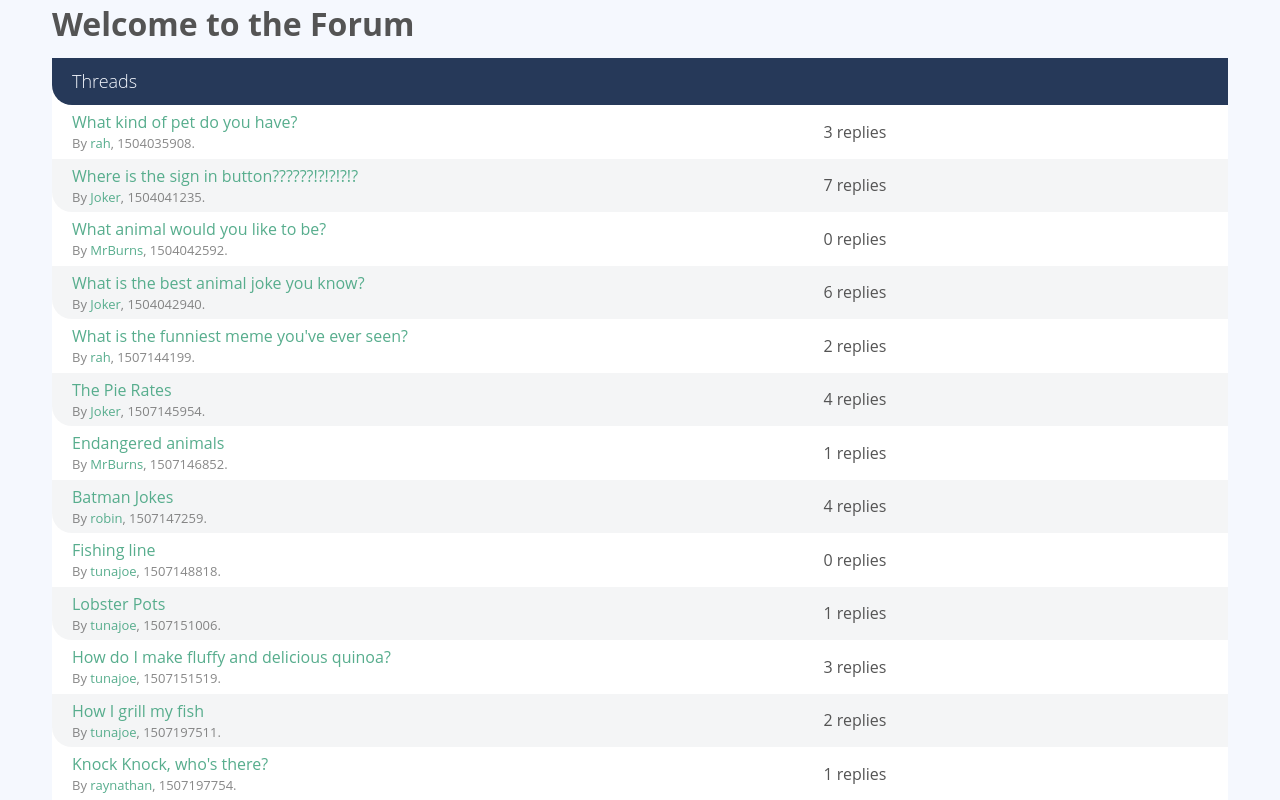
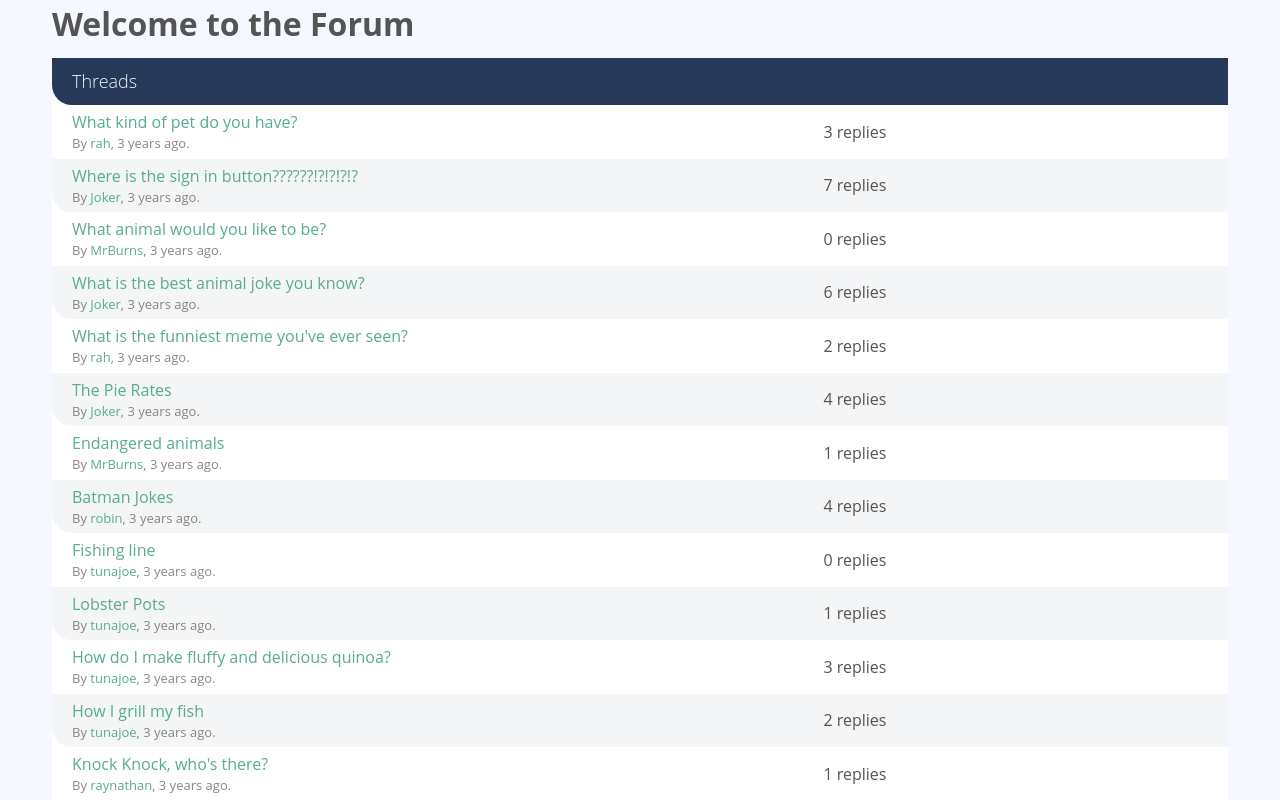
Before and after one commit to Gurzhii/vue-forum, a Vue app: page / in a window 1280 px wide. Shown: the top 800 px of the page. Built offline with nearby package versions, Linux system fonts and the light colour scheme.

Commit message:
mv dates to component

```diff
--- /dev/null
+++ b/src/components/AppDateComponent.vue
@@ -0,0 +1,24 @@
+<template>
+  <span :title="timestamp | humanFriendlyDate">{{ timestamp | diffForHumans }}</span>
+</template>
+
+<script>
+import moment from 'moment';
+
+export default {
+  props: {
+    timestamp: {
+      required: true,
+      type: Number,
+    },
+  },
+  filters: {
+    humanFriendlyDate(date) {
+      return moment.unix(date).format('MMMM Do YYYY, hh:mm:ss a');
+    },
+    diffForHumans(date) {
+      return moment.unix(date).fromNow();
+    },
+  },
+};
+</script>
--- a/src/components/PostListItemComponent.vue
+++ b/src/components/PostListItemComponent.vue
@@ -10,20 +10,20 @@
     <div class="post-content">
       <div>{{ post.text }}</div>
     </div>
-    <div
-      class="post-date text-faded"
-      :title="post.publishedAt | humanFriendlyDate"
-    >
-      {{ post.publishedAt | diffForHumans }}
+    <div class="post-date text-faded">
+      <AppDateComponent :timestamp="post.publishedAt"/>
     </div>
   </div>
 </template>
 
 <script>
 import { users } from '@/data';
-import moment from 'moment';
+import AppDateComponent from './AppDateComponent.vue';
 
 export default {
+  components: {
+    AppDateComponent,
+  },
   props: {
     post: {
       required: true,
@@ -38,13 +38,5 @@ export default {
       return Object.keys(this.user.posts).length;
     },
   },
-  filters: {
-    humanFriendlyDate(date) {
-      return moment.unix(date).format('MMMM Do YYYY, hh:mm:ss a');
-    },
-    diffForHumans(date) {
-      return moment.unix(date).fromNow();
-    },
-  },
 };
 </script>
--- a/src/components/ThreadListItemComponent.vue
+++ b/src/components/ThreadListItemComponent.vue
@@ -8,7 +8,7 @@
       </p>
       <p class="text-faded text-xsmall">
         By
-        <a href="#">{{ user.username }}</a>, {{ thread.publishedAt }}.
+        <a href="#">{{ user.username }}</a>, <AppDateComponent :timestamp="thread.publishedAt"/>.
       </p>
     </div>
 
@@ -33,8 +33,12 @@
 
 <script>
 import { users } from '@/data';
+import AppDateComponent from './AppDateComponent.vue';
 
 export default {
+  components: {
+    AppDateComponent,
+  },
   props: {
     thread: {
       required: true,
```
